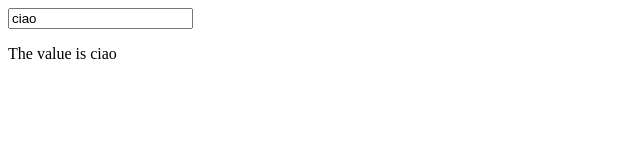
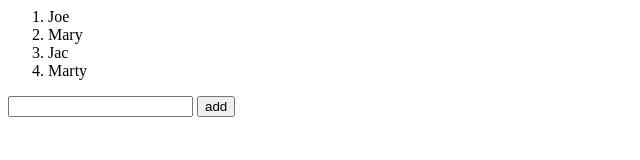
Before and after one commit to serenatammaro/exercises, a plain HTML site: page ToDoList/asdasd.html in a window 1280 px wide. Shown: the whole page, without its empty margins (0-640 px from the left). Drawn offline with nearby package versions, Linux system fonts and the light colour scheme.

Commit message:
add button still not working correctly

```diff
--- a/ToDoList/asdasd.html
+++ b/ToDoList/asdasd.html
@@ -7,8 +7,13 @@
 
 <body>
     <div id="root">
-        <input type="text" id="input" v-model="message">
-        <p> The value is {{ message }} </p>
+        <ol>
+            <li v-for="name in names" v-text="name">
+
+            </li>
+        </ol>
+        <input type="text" id="input">
+        <button id="addItem" onclick="addToDo()">add</button>
     </div>
 
 
@@ -16,13 +21,18 @@
 
 
 
-        let root = new Vue({
+        var app = new Vue({
             el: "#root",
             data: {
-                message: "ciao"
+                names: ["Joe", "Mary", "Jac", "Marty"]
             }
 
         })
+
+        function addToDo() {
+            var newItem = document.getElementById("input");
+            app.names.push(newItem);
+        }
     </script>
 </body>
 
```
